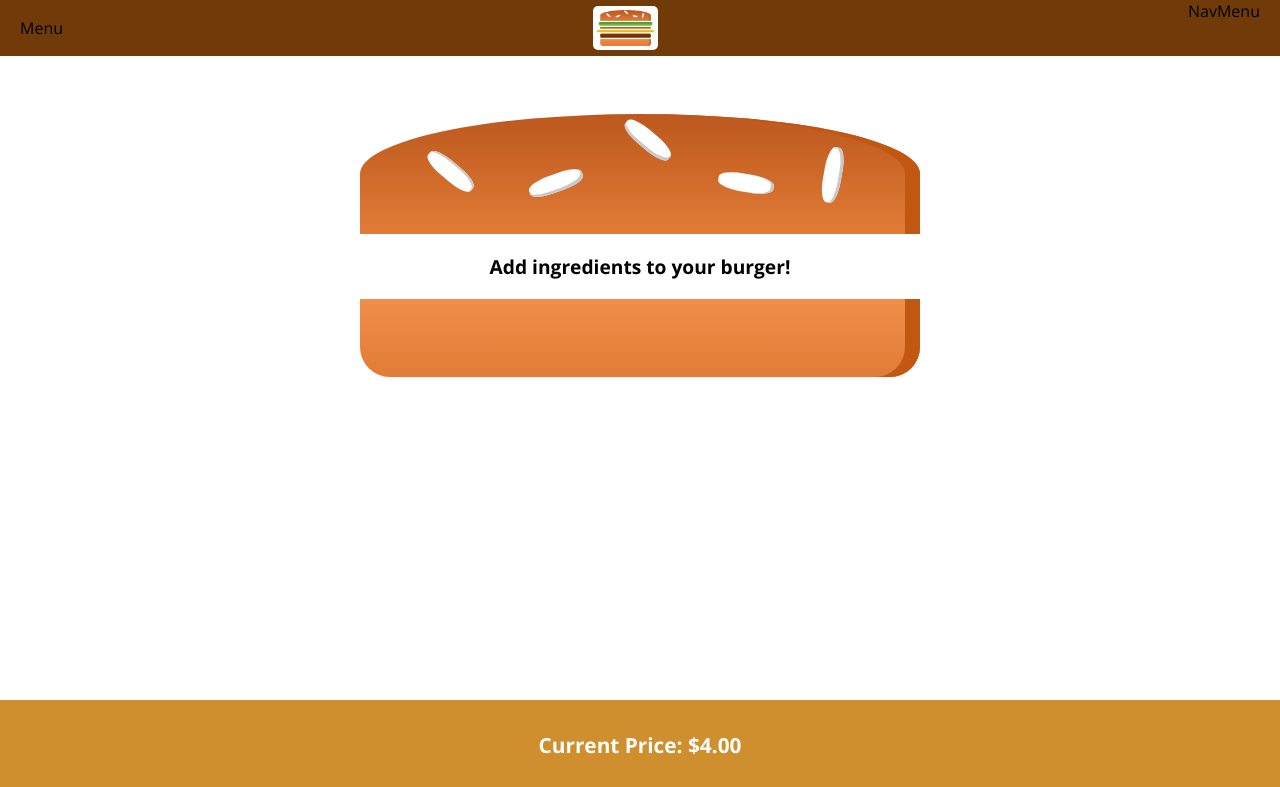
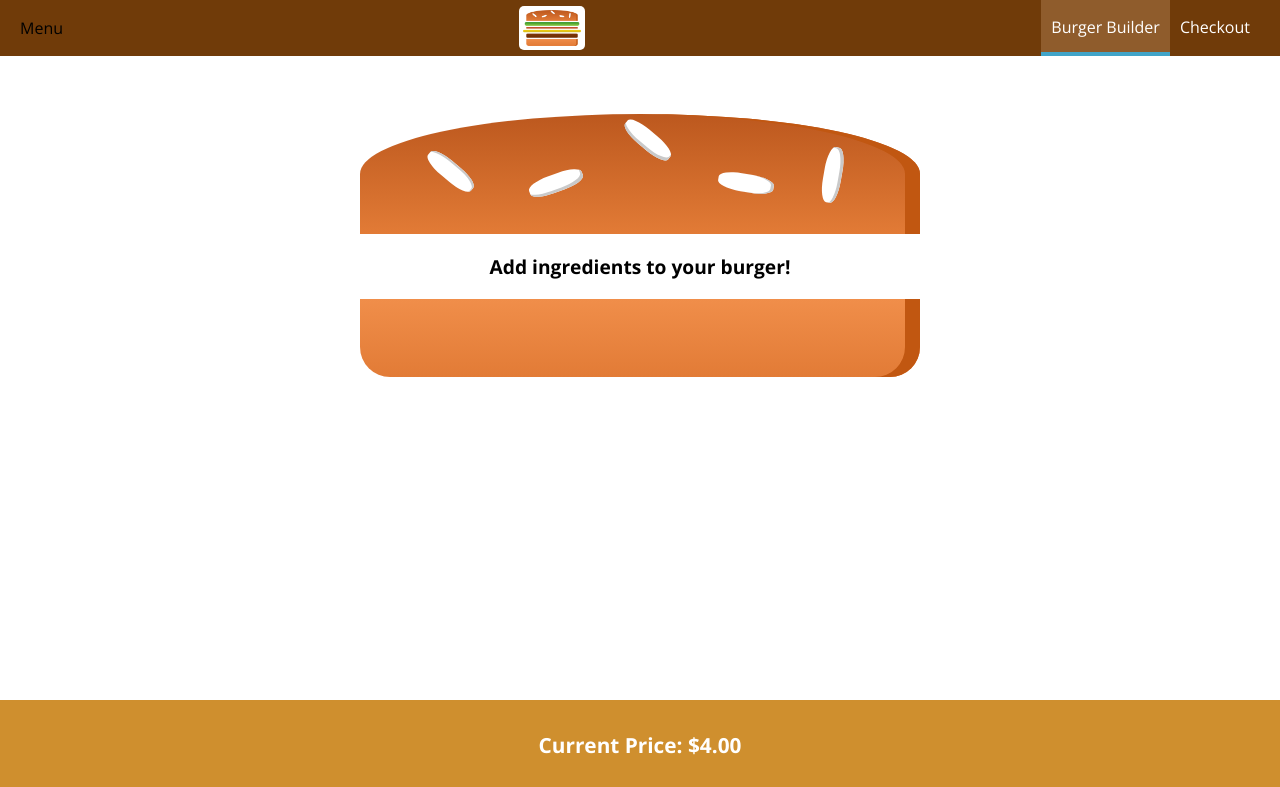
Before and after one commit to quangChe/react-sandbox-app, a React (Create React App) app: page / in a window 1280 px wide. Shown: the top 787 px of the page. Built offline with nearby package versions, Linux system fonts and the light colour scheme.

Commit message:
Added NavItem & NavItemsList components to Toolbar

```diff
--- /dev/null
+++ b/src/components/Navigation/NavItemsList/NavItem/NavItem.js
@@ -0,0 +1,17 @@
+import React from 'react';
+import PropTypes from 'prop-types';
+
+import './NavItem.scss';
+
+const NavItem = props => (
+  <li className="NavItem">
+    <a href={props.link} className={props.active ? "active" : null}>{props.children}</a>
+  </li>
+);
+
+NavItem.propTypes = {
+  active: PropTypes.bool,
+  link: PropTypes.string.isRequired,
+};
+
+export default NavItem;
--- /dev/null
+++ b/src/components/Navigation/NavItemsList/NavItem/NavItem.scss
@@ -0,0 +1,22 @@
+.NavItem {
+  margin: 0;
+  box-sizing: border-box;
+  display: flex;
+  height: 100%;
+  align-items: center;
+
+  a {
+    color: white;
+    text-decoration: none;
+    height: 100%;
+    padding: 16px 10px;
+    border-bottom: 4px solid transparent;
+    box-sizing: border-box;
+    display: block;
+  }
+
+  a:hover, a:active, a.active {
+    background-color: #8F5C2C;
+    border-bottom: 4px solid #40A4C8;
+  }
+}
--- /dev/null
+++ b/src/components/Navigation/NavItemsList/NavItemsList.js
@@ -0,0 +1,18 @@
+import React from 'react';
+import PropTypes from 'prop-types';
+
+import './NavItemsList.scss';
+import NavItem from './NavItem/NavItem';
+
+const NavItemsList = props => (
+  <ul className="NavItemsList">
+    <NavItem link="/" active>Burger Builder</NavItem>
+    <NavItem link="/">Checkout</NavItem>
+  </ul>
+);
+
+NavItemsList.propTypes = {
+
+};
+
+export default NavItemsList;
--- /dev/null
+++ b/src/components/Navigation/NavItemsList/NavItemsList.scss
@@ -0,0 +1,8 @@
+.NavItemsList {
+  margin: 0;
+  padding: 0;
+  list-style: none;
+  display: flex;
+  align-items: center;
+  height: 100%;
+}
--- a/src/components/Navigation/Toolbar/Toolbar.js
+++ b/src/components/Navigation/Toolbar/Toolbar.js
@@ -3,12 +3,13 @@ import PropTypes from 'prop-types';
 
 import './Toolbar.scss';
 import Logo from '../../UI/Logo/Logo';
+import NavItemsList from '../NavItemsList/NavItemsList';
 
 const Toolbar = props => (
   <header className="Toolbar">
     <div>Menu</div>
     <Logo/>
-    <nav>NavMenu</nav>
+    <NavItemsList/>
   </header>
 );
 
```
